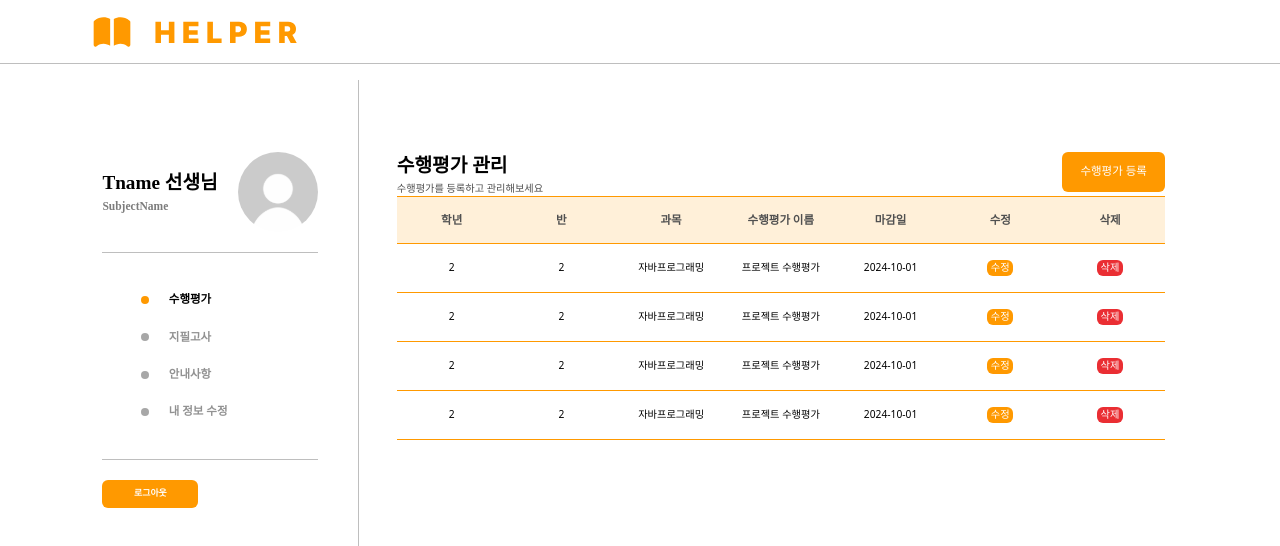
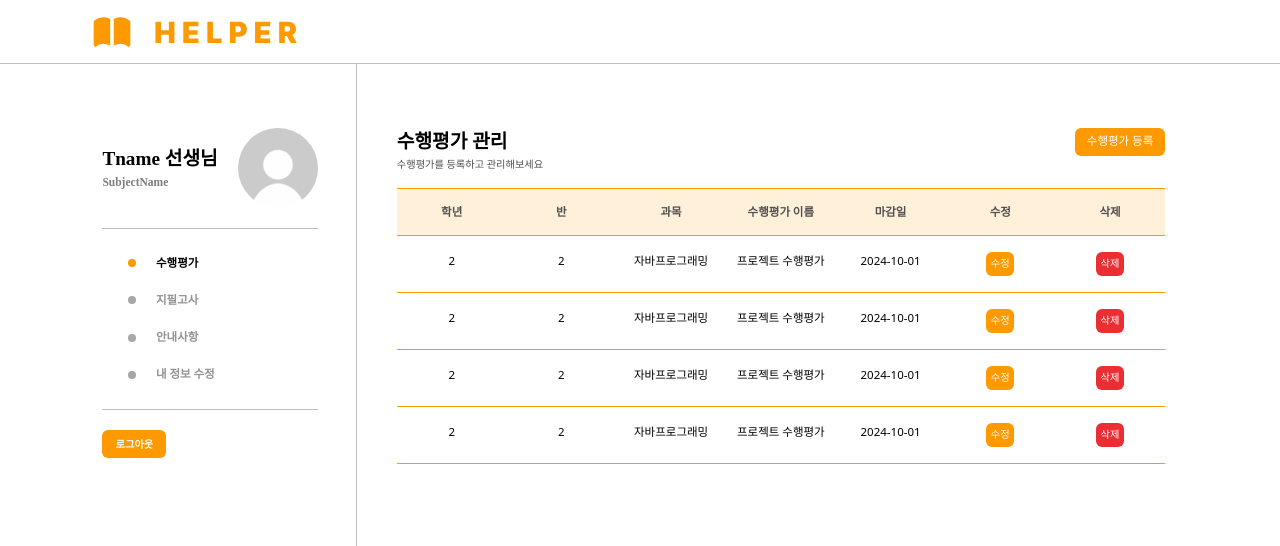
Before and after one commit to Team-LoopCat/helper_frontend, a React (Vite) app: page /main in a window 1280 px wide. Shown: the top 546 px of the page. Built offline with nearby package versions, Linux system fonts and the light colour scheme.

Commit message:
main size 조정

```diff
--- a/src/components/main/PerformanceList.tsx
+++ b/src/components/main/PerformanceList.tsx
@@ -21,19 +21,19 @@ export default function PerformanceList({
   return (
     <>
       <main className="border-b border-main py-[2vh]">
-        <ul className="flex justify-between text-[0.8vw]">
+        <ul className="flex justify-between text-[0.9vw]">
           <li className="flex-1 text-center">{grade}</li>
           <li className="flex-1 text-center">{classroom}</li>
           <li className="flex-1 text-center">{subject}</li>
           <li className="flex-1 text-center">{performanceTitle}</li>
           <li className="flex-1 text-center">{endDay}</li>
           <div className="flex-1 text-center">
-            <button className="font-pretendard font-medium text-[0.8vw] min-w-[2vw] min-h-[2vh] rounded-md text-white bg-main">
+            <button className="font-pretendard font-medium text-[0.8vw] min-w-[2.2vw] min-h-[3vh] rounded-md text-white bg-main">
               수정
             </button>
           </div>
           <div className="flex-1 text-center">
-            <button className="font-pretendard font-medium text-[0.8vw] min-w-[2vw] min-h-[2vh] rounded-md text-white bg-red">
+            <button className="font-pretendard font-medium text-[0.8vw] min-w-[2.2vw] min-h-[3vh] rounded-md text-white bg-red">
               삭제
             </button>
           </div>
--- a/src/components/main/PerformancePg.tsx
+++ b/src/components/main/PerformancePg.tsx
@@ -3,9 +3,9 @@ import PerformanceList from "./PerformanceList";
 export default function PerformancePg() {
   return (
     <>
-      <main className="flex flex-col min-w-[60vw] min-h-[auto] pt-[9vh] pb-5 right-[9vw] absolute top-20 ">
+      <main className="flex flex-col min-w-[60vw] min-h-[auto] pt-[9vh] absolute top-[7vh] right-[9vw]">
         {/** 수행평가 등록 title(button 포함) */}
-        <div className="flex justify-between">
+        <div className="flex justify-between pb-[2vh]">
           {/** 수행평가 등록 title (button 미포함) */}
           <div>
             <p className="font-pretendard font-bold text-[1.5vw]">
@@ -16,7 +16,7 @@ export default function PerformancePg() {
             </p>
           </div>
           {/** flex로 인해 변경된 버튼 크기 조절해야 함 */}
-          <button className="font-pretendard font-medium text-[0.9vw] min-w-[8vw] max-h-[5vh] rounded-md text-white bg-main">
+          <button className="font-pretendard font-medium text-[0.9vw] min-w-[7vw] max-h-[3.5vh] rounded-md text-white bg-main">
             수행평가 등록
           </button>
         </div>
--- a/src/pages/main/Main.tsx
+++ b/src/pages/main/Main.tsx
@@ -21,7 +21,7 @@ export default function Main() {
       {/** nav와 main을 묶은 div (container 역할 느낌) */}
       <div className="flex gap-20 relative">
         {/** 반응형으로 구현할 것, border-r가 밑에 까지 닿도록 할 것 */}
-        <aside className="flex flex-col max-w-[30vw] pl-[8vw] pr-10 pt-[9vh] gap-5 border-r border-gray300 fixed top-20 bottom-0">
+        <aside className="flex flex-col max-w-[30vw] pt-[8vh] pr-[3vw] pl-[8vw] gap-5 border-r border-gray300 fixed top-[8vh] bottom-0">
           {/** Profile 부분, 선생님 이름 · 해당 선생님의 과목 연동해야 함 */}
           <div className="flex items-center gap-5">
             <div>
@@ -35,7 +35,7 @@ export default function Main() {
             <img src={Profile} alt="프로필" />
           </div>
           {/** Menu 부분 */}
-          <div className="flex flex-col gap-5 max-w-[40vw] min-h-[10vh] text-[0.9vw] border-t border-b border-gray300 p-[3vw]">
+          <div className="flex flex-col gap-5 max-w-[40vw] min-h-[10vh] text-[0.9vw] border-t border-b border-gray300 p-[2vw]">
             <Menu
               name="수행평가"
               isSelected={selectedMenu === "수행평가"}
@@ -58,7 +58,7 @@ export default function Main() {
             />
           </div>
           {/** 로그아웃 버튼 */}
-          <button className="font-pretendard font-semibold text-[0.7vw] text-white max-w-24 min-h-[3.5vh] rounded-md bg-main">
+          <button className="font-pretendard font-semibold text-[0.8vw] text-white max-w-[5vw] min-h-[3.5vh] rounded-md bg-main">
             로그아웃
           </button>
         </aside>
```
